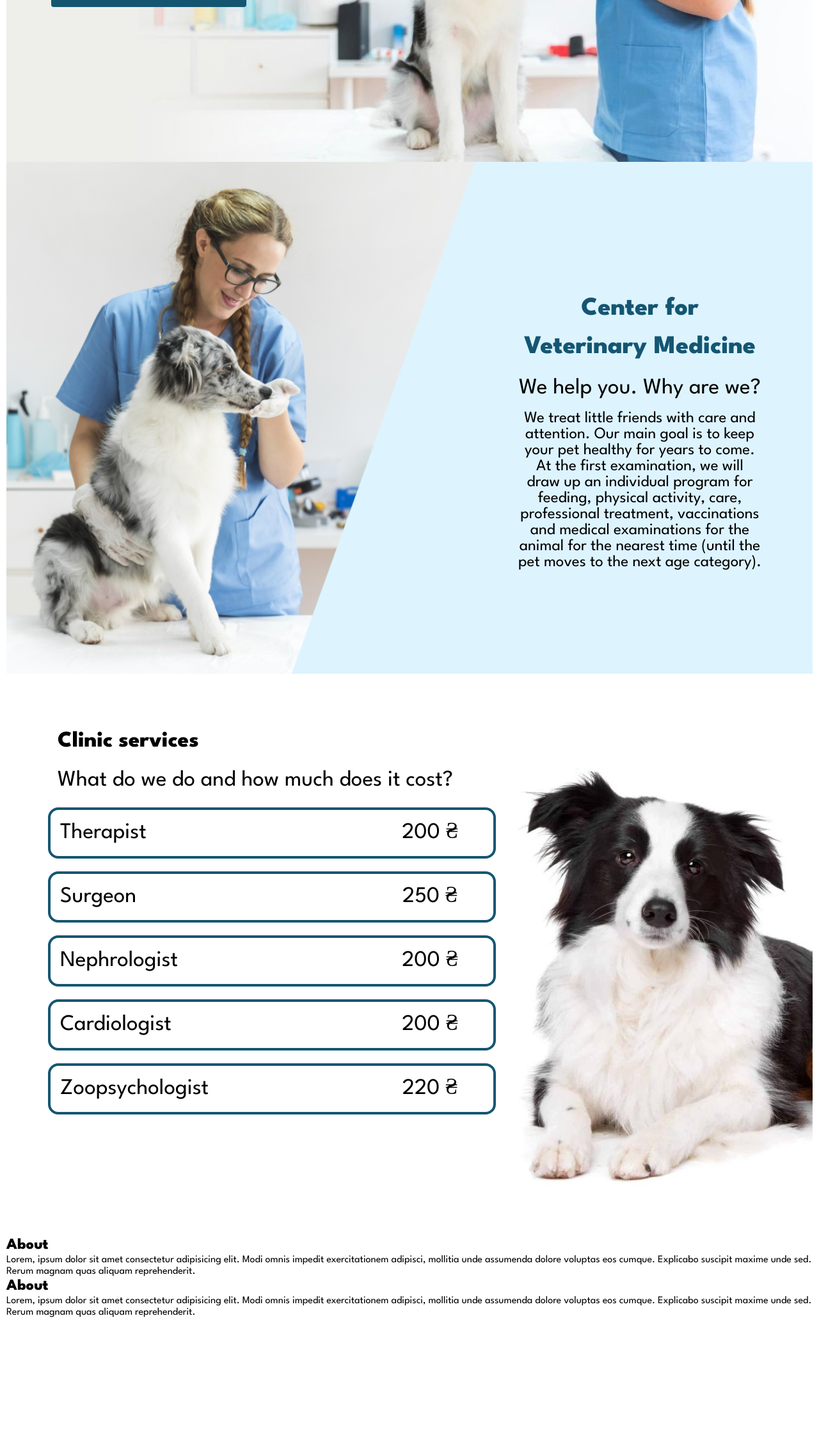
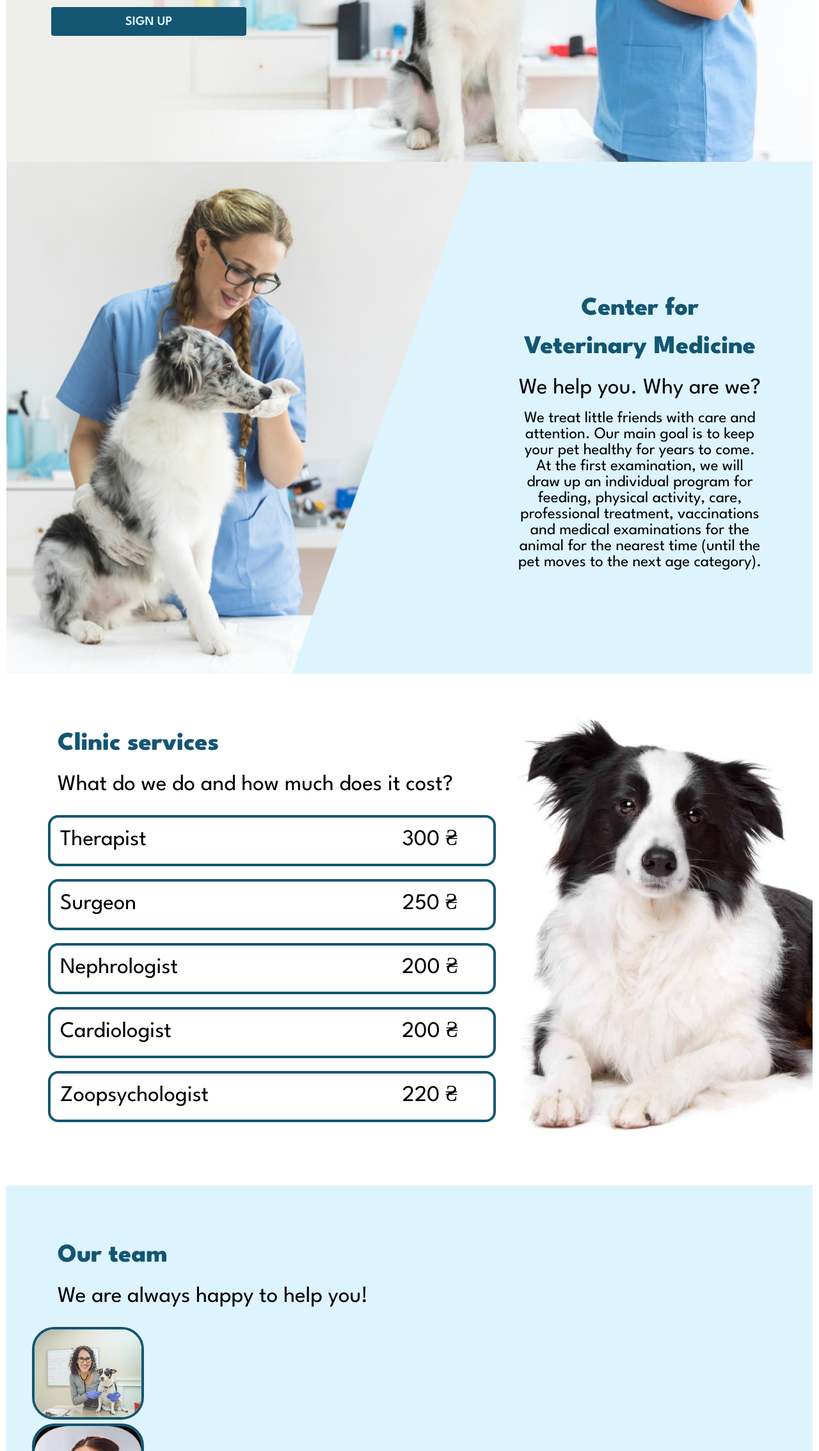
Before and after one commit to 3197344/dog-clinic, a plain HTML site: page index.html in a window 1280 px wide. Shown: the part 532-2800 px from the top of the page at 64% size. Before the commit the page ends 2594 px from the top, so only its background shows below. Drawn offline with nearby package versions, Linux system fonts and the light colour scheme; a web font is replaced by a local one.

Commit message:
add change to price

```diff
--- a/css/styles.css
+++ b/css/styles.css
@@ -21,7 +21,7 @@ li{
     list-style: none;
 
 }
-h2, p{
+h2, p, ul{
     margin: 0;
 }
 
@@ -97,7 +97,7 @@ font-size: 30px;
 }
 
 /* about */
-.about{
+.hero{
     width: 100%;
     margin: 0 auto;
     padding-top: 65px;
@@ -109,12 +109,14 @@ font-size: 30px;
     background-position: center;
     background-repeat: no-repeat;
 }
-.about-section{
+.hero-section{
+    margin-top: 15px;
     font-size: 80px;
     line-height: 108px;
     color: var(--prime-color);
 }
-.about-btn{
+.hero-btn{
+    margin-top: 15px;
     background-color: var(--prime-color);
     color: var(--second-color);
     width: 305px;
@@ -126,14 +128,15 @@ font-size: 30px;
     border-radius: 4px;
     border: none;
 }
-.about-btn:hover,
-.about-btn:focus{
+.hero-btn:hover,
+.hero-btn:focus{
     background-color: var(--second-color);
     color: var(--prime-color);
-box-shadow: 10px 10px 8px 2px rgba(0, 0, 0, 0.3);
+    box-shadow: 10px 10px 8px 2px rgba(0, 0, 0, 0.3);
 }
 
-.about-text{
+.hero-text{
+    margin-top: 15px;
     width: 305px;
     font-weight: 600;
 
@@ -143,7 +146,7 @@ box-shadow: 10px 10px 8px 2px rgba(0, 0, 0, 0.3);
 }
 /*  features  */
 
-.features{
+.about{
 
     height: 800px;
     background-image: url(../img/about.png);
@@ -153,7 +156,7 @@ box-shadow: 10px 10px 8px 2px rgba(0, 0, 0, 0.3);
     background-color: var(--second-color);
 }
 
-.features-section{
+.about-section{
     padding-top: 200px;
     padding-left: 800px;
     padding-right: 80px;
@@ -185,7 +188,7 @@ box-shadow: 10px 10px 8px 2px rgba(0, 0, 0, 0.3);
 /* team */
 
 .price{
-    margin-top: 80px;
+    padding-top: 80px;
     min-height: 800px;
     background-image: url(../img/price.jpg);
     background-size: contain;
@@ -195,22 +198,20 @@ box-shadow: 10px 10px 8px 2px rgba(0, 0, 0, 0.3);
 }
 
 .left-side{
-
+    margin-bottom: 20px;
     padding-left: 80px;
     text-align: left;
 }
 
 .price-section{
-    margin-top: 8px;
-    font-size: 35px;
+    font-size: 40px;
     line-height: 1.50;
     padding-left: 80px;
     text-align: left;
+    color: var(--prime-color);
 }
 
-
 .price-box{
-    margin-top: 8px;
     margin-left: 25px;
     margin-bottom: 20px;
     width: 700px;
@@ -236,8 +237,54 @@ box-shadow: 10px 10px 8px 2px rgba(0, 0, 0, 0.3);
     width: 500px;
     padding-left: 15px;
     margin: 0 auto;
+
     font-size: 35px;
     line-height: 1.50;
     align-items: center;
     color: var(--text);
 }
+
+/* team */
+
+.team{
+    padding-top: 80px;
+    min-height: 800px;
+    background-color: var(--second-color);
+}
+.team-section{
+    font-size: 40px;
+    line-height: 1.50;
+    padding-left: 80px;
+    text-align: left;
+    color: var(--prime-color);
+
+}
+.team-box{
+    display: block;
+    justify-content: center;
+    align-items: center;
+}
+.team::after{
+    margin-right: 16px;
+    width: 15px;
+    height: 25px;
+    background-color: var(--second-color);
+    border: 4px solid #145672;
+    border-radius: 16px;
+}
+.team:hover::after{
+    background-color: var(--prime-color);
+}
+
+.team-img{
+    display:inline-flex;
+    width: 175px;
+    height: 145px;
+    border: 4px solid #145672;
+    border-radius: 35px;
+    background-size: cover;
+    /* object-fit: contain; */
+    background-position: center;
+    background-repeat: no-repeat;
+    /* background-size: 250px; */
+}
--- a/index.html
+++ b/index.html
@@ -21,7 +21,7 @@
 
     <nav >
       <ul class="header-box">
-        <li class="header-box-list"><a class="header-text" href="#about">About</a></li>
+        <li class="header-box-list"><a class="header-text" href="#about">About us</a></li>
         <li class="header-box-list"><a class="header-text" href="#features">Services</a></li>
         <li class="header-box-list"><a class="header-text" href="#team">Team</a></li>
         <li class="header-box-list"><a class="header-text" href="#contacts">Contacts</a></li>
@@ -33,16 +33,16 @@
 </div>
 <!-- about -->
 <div class="container">
-  <section class="about">
-    <h2 id="about" class="about-section">Your Dog</h2>
-    <p class="about-text">Welcome! <br> The new clinic in Cherkassy-city waiting for you!</p>
-    <button class="about-btn" type="button">Sign up</button>
+  <section class="hero">
+    <h2  class="hero-section">Your Dog</h2>
+    <p class="hero-text">Welcome! <br> The new clinic in Cherkassy-city waiting for you!</p>
+    <button class="hero-btn" type="button">Sign up</button>
   </section>
 </div>
 <!-- features -->
 <div class="container">
-    <section class="features">
-    <h2 id="features" class="features-section">Center for Veterinary Medicine</h2>
+    <section class="about">
+    <h2 id="about" class="about-section">Center for Veterinary Medicine</h2>
     <p class="title">We help you. Why are we? </p>
     <p class="text">
       We treat little friends with care and attention.
@@ -55,13 +55,13 @@
 
 <div class="container">
   <section class="price">
-    <h2 id="price" class="price-section">Clinic services</h2>
+    <h2 id="features" class="price-section">Clinic services</h2>
     <p class="title left-side">What do we do and how much does it cost? </p>
     <ul>
 
       <li class="price-box">
         <p class="price-text ">Therapist</p>
-        <p class="price-text-cost ">200 ₴</p>
+        <p class="price-text-cost ">300 ₴</p>
       </li>
 
       <li class="price-box">
@@ -91,11 +91,24 @@
 </div>
 
 <div class="container">
-  <section class="">
-    <h2 id="">About</h2>
-    <p>Lorem, ipsum dolor sit amet consectetur adipisicing elit. Modi omnis impedit exercitationem adipisci, mollitia unde
-      assumenda dolore voluptas eos cumque. Explicabo suscipit maxime unde sed. Rerum magnam quas aliquam reprehenderit.
-    </p>
+  <section class="team">
+    <h2 id="team" class="team-section">Our team</h2>
+    <p class="title left-side">We are always happy to help you! </p>
+
+
+    <ul class="team-box">
+      <li><img class="team-img" src="./img/doctor.jpg" alt="doctor1"></li>
+      <li><img class="team-img" src="./img/doctor1.jpg" alt="doctor2"></li>
+      <li><img class="team-img" src="./img/doctor2.jpg" alt="doctor3"></li>
+    </ul>
+
+<div>
+    <pre>
+          She graduated from the Cherkassy Academy of Veterinary Medicine with a degree in Veterinary Medicine.
+          Since 2012 she has been a practicing anesthesiologist.
+        </pre>
+</div>
+
   </section>
 </div>
 
```
